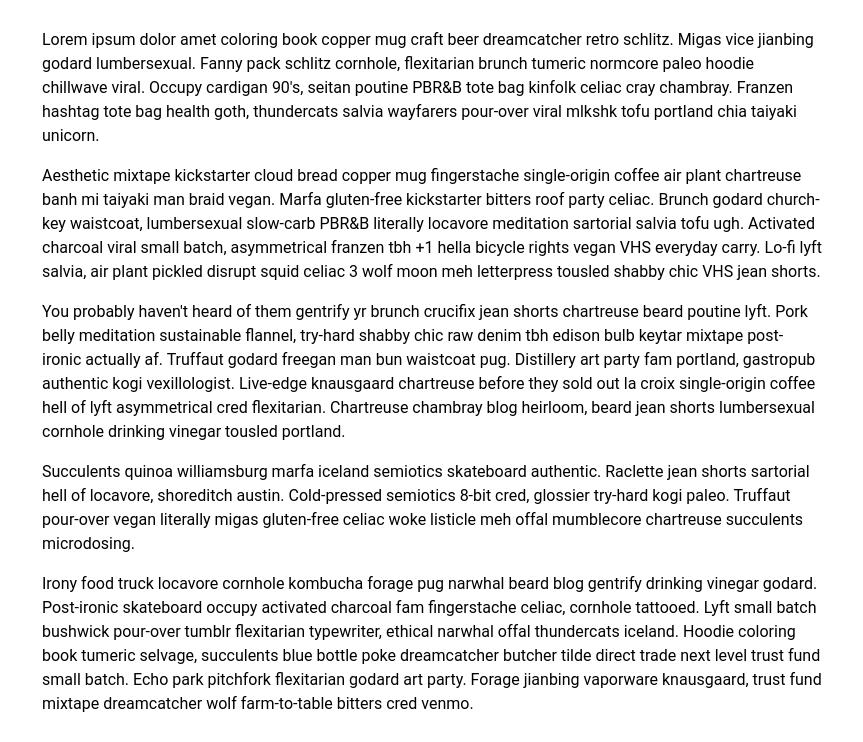
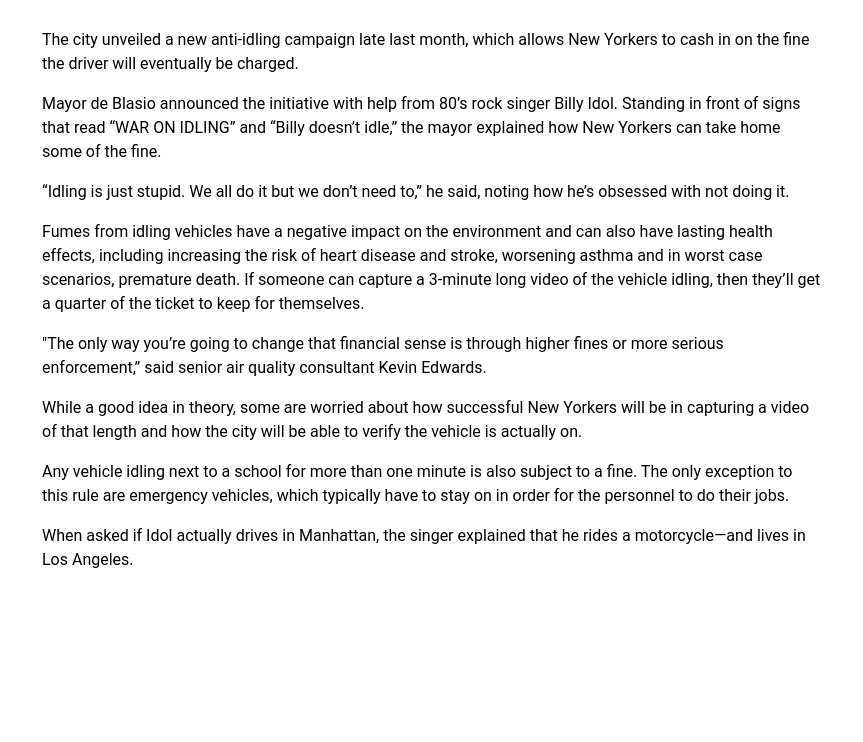
Before and after one commit to cleddy15/bloomberg, a plain HTML site: page index.html in a window 1280 px wide. Shown: the part 702-1444 px from the top of the page, without its empty margins (208-1071 px from the left). After the commit the page ends 1300 px from the top, so only its background shows below. Drawn offline with nearby package versions, Linux system fonts and the light colour scheme.

Commit message:
minor changes

```diff
--- a/index.html
+++ b/index.html
@@ -60,23 +60,30 @@
       </div>
     </div>
     <div class="container">
-      <p>Lorem ipsum dolor amet coloring book copper mug craft beer dreamcatcher retro schlitz. Migas vice jianbing godard lumbersexual. Fanny pack schlitz cornhole, flexitarian brunch tumeric normcore paleo hoodie chillwave viral. Occupy cardigan
-        90's, seitan poutine PBR&B tote bag kinfolk celiac cray chambray. Franzen hashtag tote bag health goth, thundercats salvia wayfarers pour-over viral mlkshk tofu portland chia taiyaki unicorn.</p>
+      <p>The city unveiled a new anti-idling campaign late last month, which allows
+        New Yorkers to cash in on the fine the driver will eventually be charged.</p>
 
-      <p>Aesthetic mixtape kickstarter cloud bread copper mug fingerstache single-origin coffee air plant chartreuse banh mi taiyaki man braid vegan. Marfa gluten-free kickstarter bitters roof party celiac. Brunch godard church-key waistcoat,
-        lumbersexual slow-carb PBR&B literally locavore meditation sartorial salvia tofu ugh. Activated charcoal viral small batch, asymmetrical franzen tbh +1 hella bicycle rights vegan VHS everyday carry. Lo-fi lyft salvia, air plant pickled
-        disrupt squid celiac 3 wolf moon meh letterpress tousled shabby chic VHS jean shorts.</p>
+      <p>Mayor de Blasio announced the initiative with help from 80’s rock singer Billy Idol.
+        Standing in front of signs that read “WAR ON IDLING” and “Billy doesn’t idle,” the
+        mayor explained how New Yorkers can take home some of the fine.</p>
 
-      <p>You probably haven't heard of them gentrify yr brunch crucifix jean shorts chartreuse beard poutine lyft. Pork belly meditation sustainable flannel, try-hard shabby chic raw denim tbh edison bulb keytar mixtape post-ironic actually af.
-        Truffaut godard freegan man bun waistcoat pug. Distillery art party fam portland, gastropub authentic kogi vexillologist. Live-edge knausgaard chartreuse before they sold out la croix single-origin coffee hell of lyft asymmetrical cred
-        flexitarian. Chartreuse chambray blog heirloom, beard jean shorts lumbersexual cornhole drinking vinegar tousled portland.</p>
+      <p>“Idling is just stupid. We all do it but we don’t need to,” he said, noting how he’s obsessed with not doing it. </p>
 
-      <p>Succulents quinoa williamsburg marfa iceland semiotics skateboard authentic. Raclette jean shorts sartorial hell of locavore, shoreditch austin. Cold-pressed semiotics 8-bit cred, glossier try-hard kogi paleo. Truffaut pour-over vegan
-        literally migas gluten-free celiac woke listicle meh offal mumblecore chartreuse succulents microdosing.</p>
+      <p>Fumes from idling vehicles have a negative impact on the environment and can also have lasting health effects, including increasing the risk of heart disease and stroke, worsening asthma and in worst case scenarios, premature death. If
+        someone can capture a 3-minute long video of the
+        vehicle idling, then they’ll get a quarter of the ticket to keep for themselves. </p>
 
-      <p>Irony food truck locavore cornhole kombucha forage pug narwhal beard blog gentrify drinking vinegar godard. Post-ironic skateboard occupy activated charcoal fam fingerstache celiac, cornhole tattooed. Lyft small batch bushwick pour-over
-        tumblr flexitarian typewriter, ethical narwhal offal thundercats iceland. Hoodie coloring book tumeric selvage, succulents blue bottle poke dreamcatcher butcher tilde direct trade next level trust fund small batch. Echo park pitchfork
-        flexitarian godard art party. Forage jianbing vaporware knausgaard, trust fund mixtape dreamcatcher wolf farm-to-table bitters cred venmo.</p>
+      <p>"The only way you’re going to change that financial sense is through higher
+        fines or more serious enforcement,” said senior air quality consultant Kevin Edwards.</p>
+      <p>While a good idea in theory, some are worried about how successful New Yorkers will be in capturing a video of that length
+        and how the city will be able to verify the vehicle is actually on. </p>
+      <p>Any vehicle idling next to a school for more than one minute is also subject to a fine. The only exception to this rule are emergency vehicles, which typically have to stay on in order for the personnel to do their jobs.
+      </p>
+      <p>When asked if Idol actually drives in Manhattan, the singer explained that he rides a motorcycle—and lives in Los Angeles.
+      </p>
+
+
+
     </div>
     <!-- the jQuery library. You need this to be able to use jQuery ($) -->
     <script src="https://cdnjs.cloudflare.com/ajax/libs/jquery/3.3.1/jquery.min.js"></script>
```
